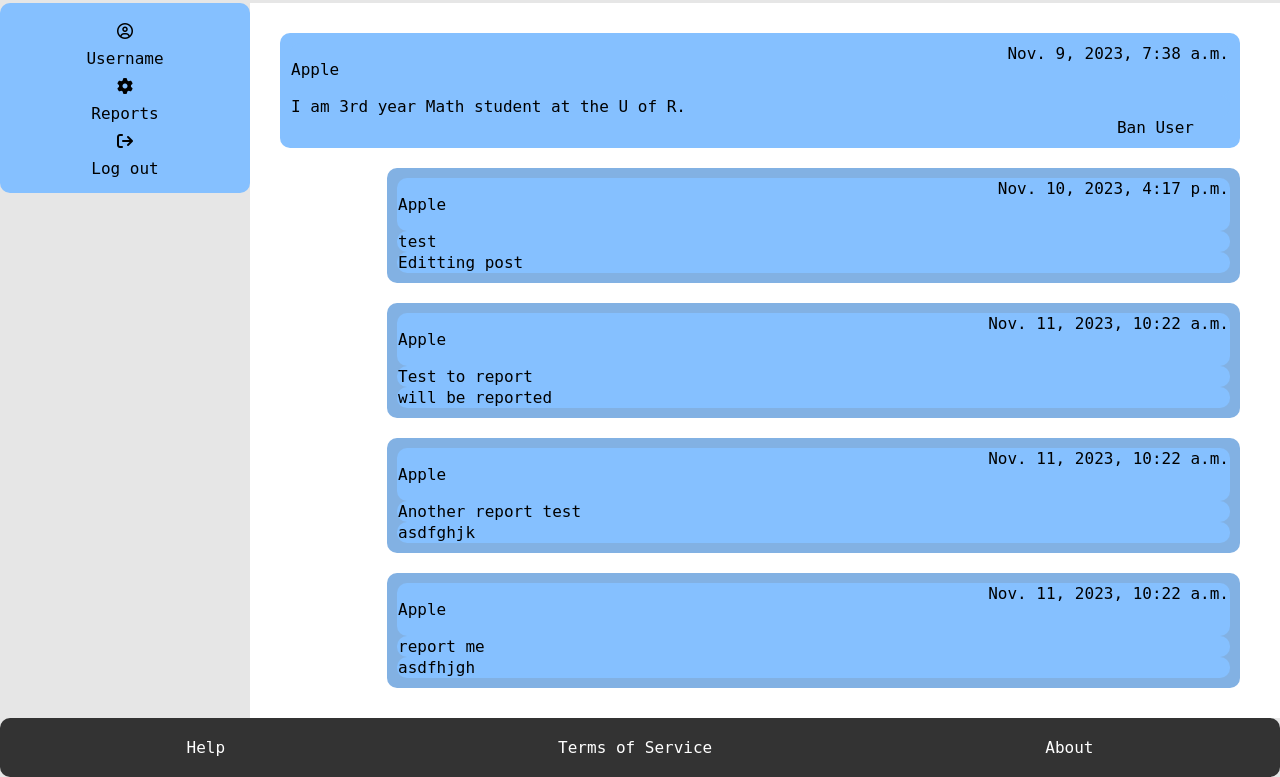
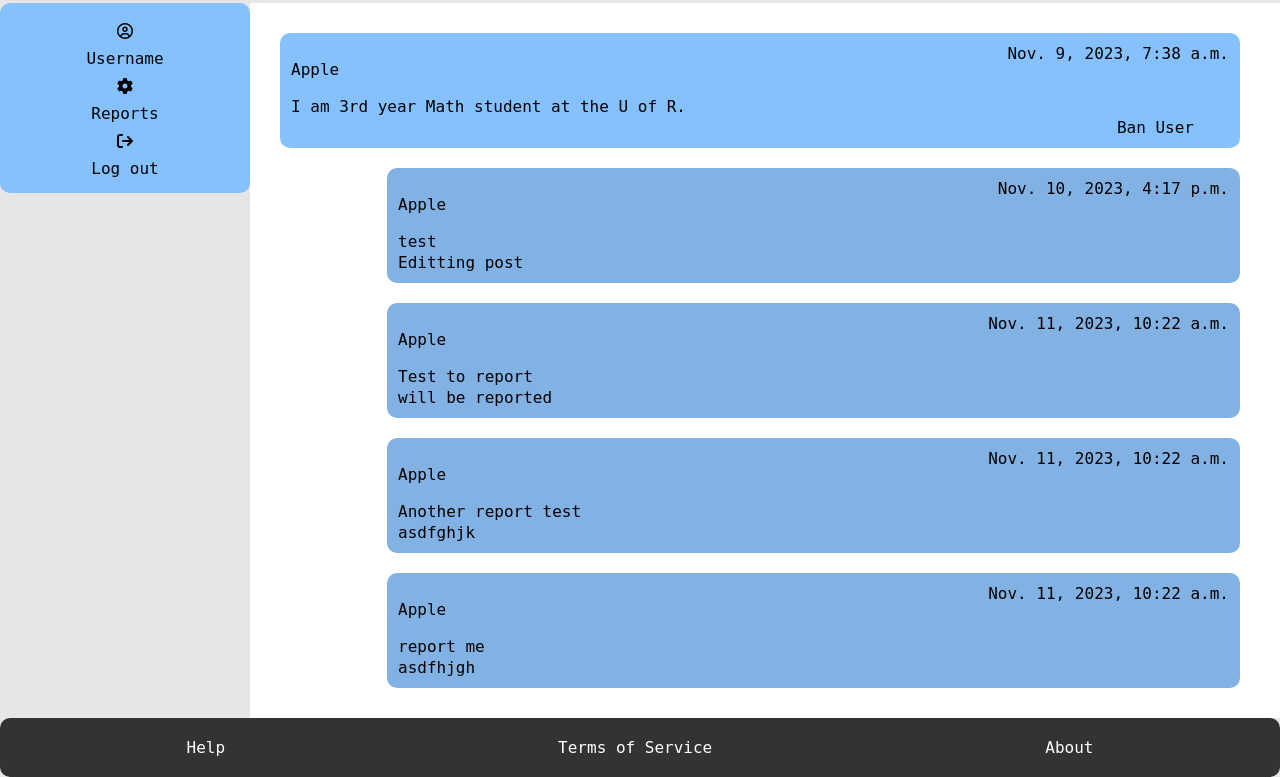
Before and after one commit to clg875/UR-Spaces, a Django app: a page that uses URSpaces/myapp/templates/user.html in a window 1280 px wide. Shown: the part 88-865 px from the top of the page. Run offline with Django 4.2, Linux system fonts and the light colour scheme; a user stored in the database is signed in; data comes from the database, SQL or seed files in the repository; parts of the project's set-up code (start-up, migrations or seed data) failed here and were passed over; some libraries are stand-ins or nearby versions.

Commit message:
update user.html

```diff
--- a/URSpaces/myapp/templates/user.html
+++ b/URSpaces/myapp/templates/user.html
@@ -9,11 +9,11 @@
 
 
         <section class="box">
-            <div class="forum-item">
+            <div class="post-item">
                 <p> {{student.User_ID.username}} </p>
                 <span> {{student.User_ID.date_joined}}</span>
             </div>
-            <div class="forum-item">
+            <div class="post-item">
               <span> {{student.bio}}</span>
             </div>
             {%if moderator is  None%}
@@ -25,7 +25,7 @@
               </div>
               </form>
               {%else %}
-              <div class="forum-item">
+              <div class="post-item">
               <p style="color: red">User Reported</p>
               </div>
               {% endif %}
@@ -41,14 +41,14 @@
 
           {% for field in post %}
             <section class="sub-box">
-                <div class="forum-item">
+                <div class="post-item">
                     <p> {{field.User_ID.User_ID.username}} </p>
                     <span> {{field.post_date}} </span>
                 </div>
-                <div class="forum-item">
+                <div class="post-item">
                   <a href="{{field.get_url}}"> {{field.post_name}}  </a>
                   </div>
-                  <div class="forum-item">
+                  <div class="post-item">
                     <span> {{field.contents}} </span>
                   </div>
             </section>
```
